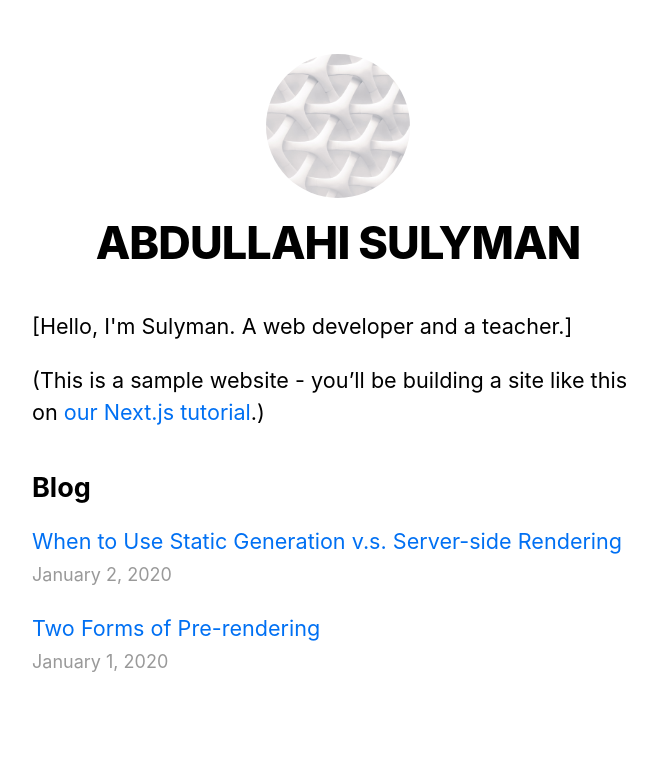
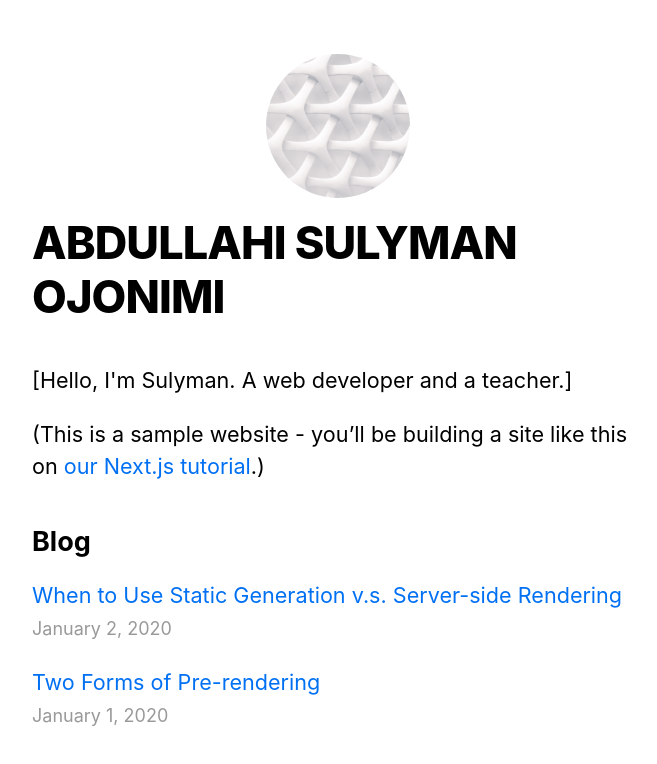
Before and after one commit to incredible92/Next-Blog, a Next.js app: page / in a window 1280 px wide. Shown: the top 764 px of the page, without its empty margins (302-959 px from the left). Built offline with nearby package versions, Linux system fonts and the light colour scheme.

Commit message:
feat: name

```diff
--- a/components/Layout.js
+++ b/components/Layout.js
@@ -3,7 +3,7 @@ import styles from './layout.module.css'
 import utilStyles from '../styles/utils.module.css'
 import Link from 'next/link'
 
-const name = 'ABDULLAHI SULYMAN'
+const name = 'ABDULLAHI SULYMAN OJONIMI'
 export const siteTitle = 'Next.js Sample Website'
 
 export default function Layout({ children, home }) {
```
